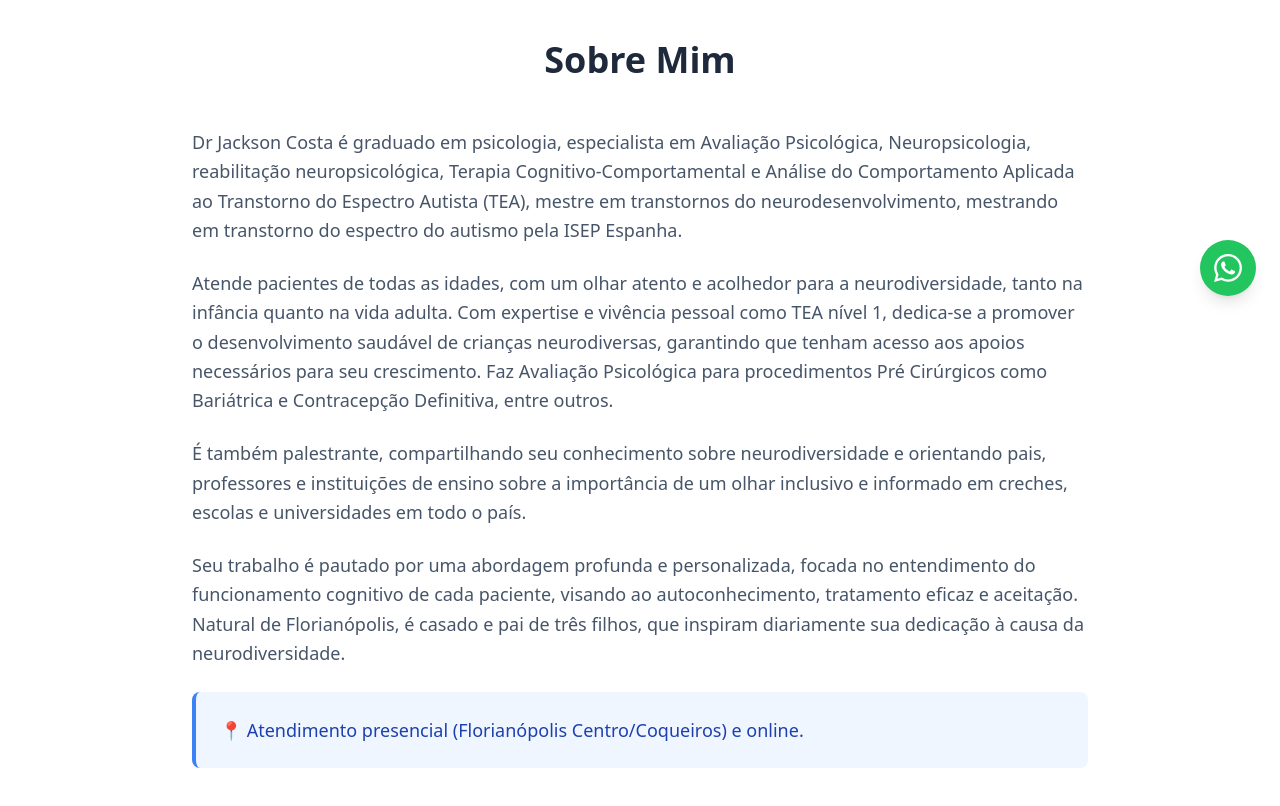
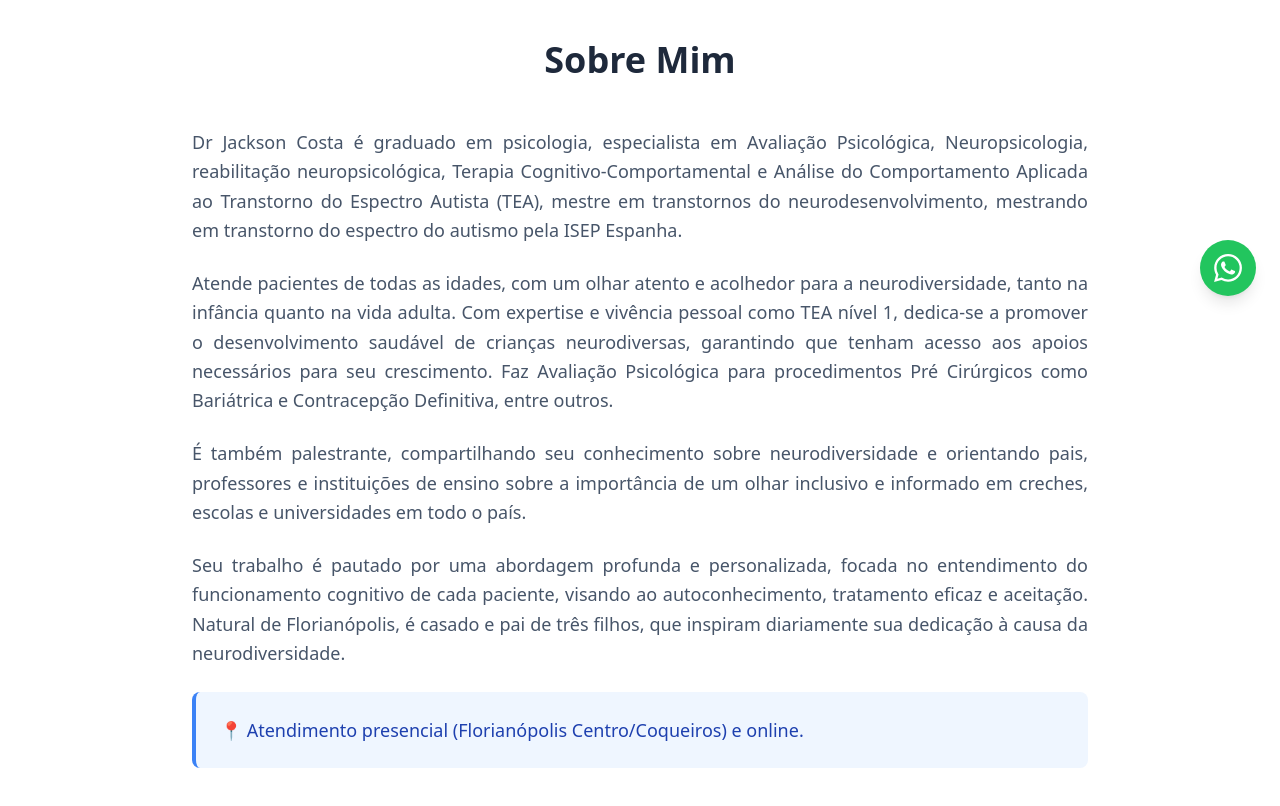
Before and after one commit to vagner-baggio/neuro-mind-web-site, a React (Vite) app: page / in a window 1280 px wide. Shown: the part 480-1286 px from the top of the page. Built offline with nearby package versions, Linux system fonts and the light colour scheme.

Commit message:
Visual edit in Lovable
Edited UI in Lovable

```diff
--- a/src/pages/Index.tsx
+++ b/src/pages/Index.tsx
@@ -50,14 +50,14 @@ CRP12/27848</h1>
               Sobre Mim
             </h2>
             <div className="prose prose-lg max-w-none text-slate-600">
-              <p className="text-lg leading-relaxed mb-6">Dr Jackson Costa é graduado em psicologia, especialista em Avaliação Psicológica, Neuropsicologia, reabilitação neuropsicológica, Terapia Cognitivo-Comportamental e Análise do Comportamento Aplicada ao Transtorno do Espectro Autista (TEA), mestre em transtornos do neurodesenvolvimento, mestrando em transtorno do espectro do autismo pela ISEP Espanha.</p>
-              <p className="text-lg leading-relaxed mb-6">Atende pacientes de todas as idades, com um olhar atento e acolhedor para a neurodiversidade, tanto na infância quanto na vida adulta. Com expertise e vivência pessoal como TEA nível 1, dedica-se a promover o desenvolvimento saudável de crianças neurodiversas, garantindo que tenham acesso aos apoios necessários para seu crescimento. Faz Avaliação Psicológica para procedimentos Pré Cirúrgicos como Bariátrica e Contracepção Definitiva, entre outros.</p>
-              <p className="text-lg leading-relaxed mb-6">
+              <p className="text-lg leading-relaxed mb-6 text-justify">Dr Jackson Costa é graduado em psicologia, especialista em Avaliação Psicológica, Neuropsicologia, reabilitação neuropsicológica, Terapia Cognitivo-Comportamental e Análise do Comportamento Aplicada ao Transtorno do Espectro Autista (TEA), mestre em transtornos do neurodesenvolvimento, mestrando em transtorno do espectro do autismo pela ISEP Espanha.</p>
+              <p className="text-lg leading-relaxed mb-6 text-justify">Atende pacientes de todas as idades, com um olhar atento e acolhedor para a neurodiversidade, tanto na infância quanto na vida adulta. Com expertise e vivência pessoal como TEA nível 1, dedica-se a promover o desenvolvimento saudável de crianças neurodiversas, garantindo que tenham acesso aos apoios necessários para seu crescimento. Faz Avaliação Psicológica para procedimentos Pré Cirúrgicos como Bariátrica e Contracepção Definitiva, entre outros.</p>
+              <p className="text-lg leading-relaxed mb-6 text-justify">
                 É também palestrante, compartilhando seu conhecimento sobre neurodiversidade e orientando pais,
                 professores e instituições de ensino sobre a importância de um olhar inclusivo e informado em
                 creches, escolas e universidades em todo o país.
               </p>
-              <p className="text-lg leading-relaxed mb-6">
+              <p className="text-lg leading-relaxed mb-6 text-justify">
                 Seu trabalho é pautado por uma abordagem profunda e personalizada, focada no entendimento do
                 funcionamento cognitivo de cada paciente, visando ao autoconhecimento, tratamento eficaz e
                 aceitação. Natural de Florianópolis, é casado e pai de três filhos, que inspiram diariamente
```
